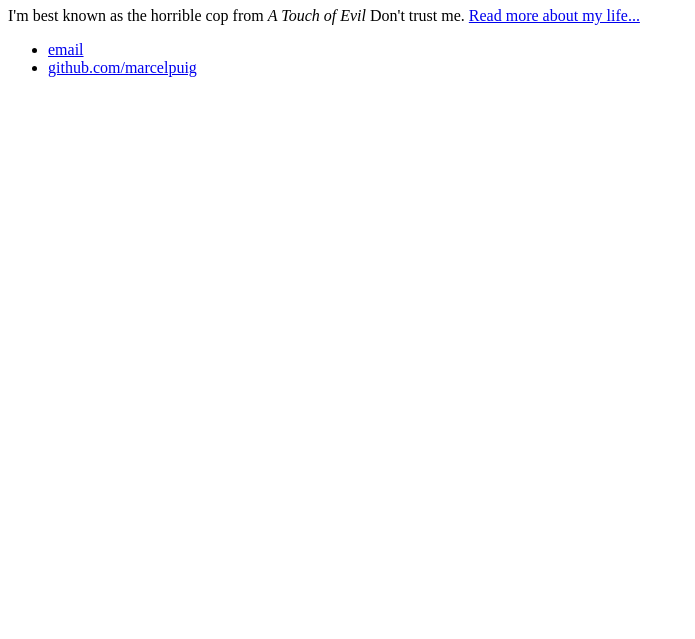
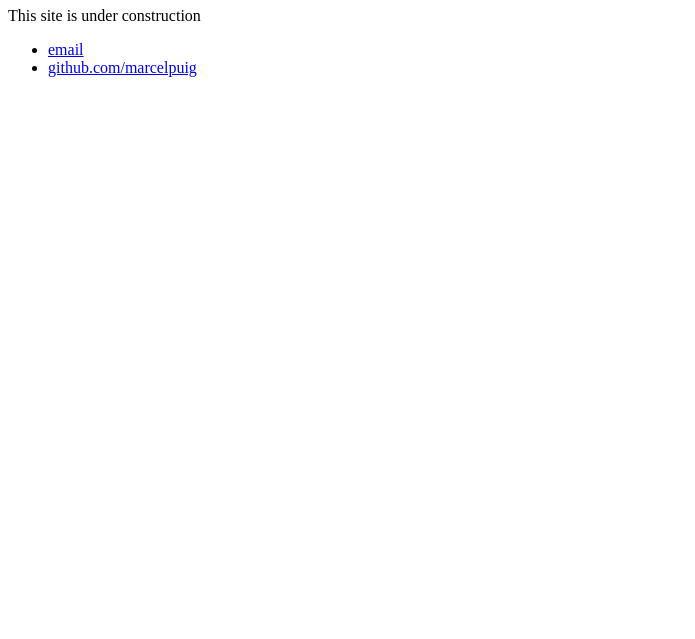
Before and after one commit to MarcelPuig/marcelpuig.github.io, a plain HTML site: page index.html in a window 1280 px wide. Shown: the part 161-800 px from the top of the page, without its empty margins (0-695 px from the left). Drawn offline with Linux system fonts and the light colour scheme.

Commit message:
under construction

```diff
--- a/index.html
+++ b/index.html
@@ -15,7 +15,7 @@
 		<div class="container">
     		<div class="blurb">
         		<h1>Hi there, I'm Marcel Puig!</h1>
-				<p>I'm best known as the horrible cop from <em>A Touch of Evil</em> Don't trust me. <a href="/about">Read more about my life...</a></p>
+				<p>This site is under construction</a></p>
     		</div><!-- /.blurb -->
 		</div><!-- /.container -->
 		<footer>
```
